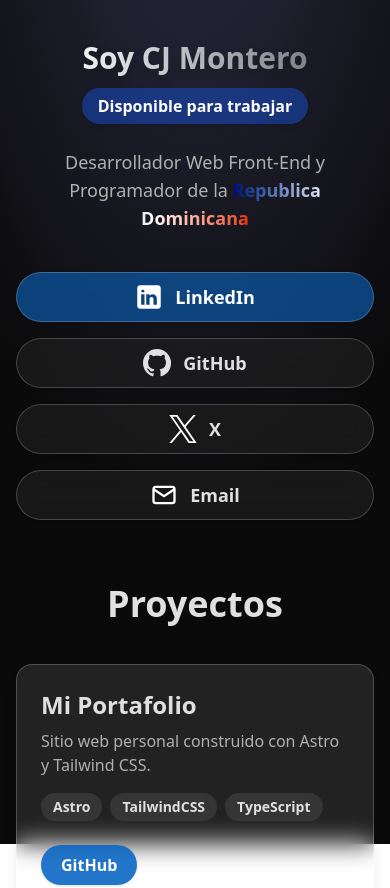
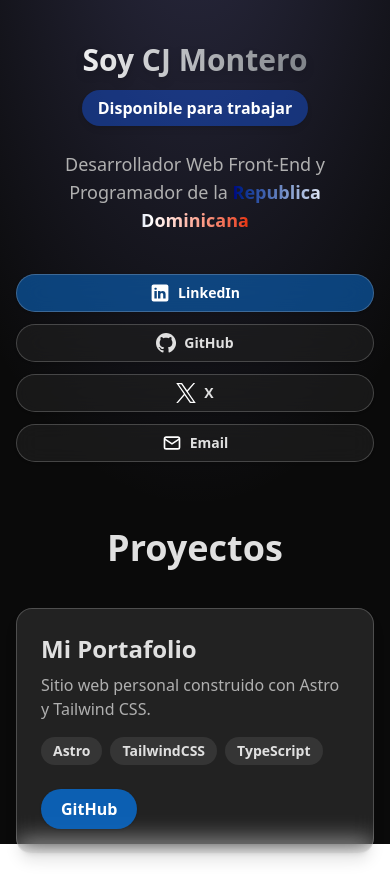
Before and after one commit to CJ-Montero/portfolio, an Astro site: page / in a window 390 px wide. Shown: the top 888 px of the page. Built offline with nearby package versions, Linux system fonts and the light colour scheme; Astro itself is replaced by a stand-in of ours.

Commit message:
Actualizar el componente hero para mejorar la estructura y el estilo de los enlaces sociales.

```diff
--- a/src/components/hero.astro
+++ b/src/components/hero.astro
@@ -14,21 +14,21 @@
       Desarrollador Web Front-End y Programador de la
       <span class="bg-gradient-to-r from-[#000080] via-white to-[#e62e00] bg-clip-text text-transparent font-extrabold">Republica Dominicana</span>
     </p>
-    <div class="flex flex-col sm:flex-row gap-4 sm:gap-6 mt-8 sm:mt-10 justify-center items-center w-full">
-      <a href="https://www.linkedin.com/in/cejotamontero/" target="_blank" rel="noopener" class="inline-flex items-center gap-3 px-6 sm:px-7 py-2.5 sm:py-3 rounded-full bg-[#0A66C2]/60 border border-white/20 backdrop-blur-md text-white text-lg sm:text-xl font-semibold shadow hover:bg-[#0A66C2]/80 transition-all duration-200 w-full sm:w-auto justify-center">
-        <img src="/linkedin.svg" alt="LinkedIn" class="w-7 h-7 sm:w-8 sm:h-8" />
+    <div class="grid grid-cols-1 xs:grid-cols-2 gap-3 sm:flex sm:flex-row sm:gap-6 mt-8 sm:mt-10 justify-center items-center w-full">
+      <a href="https://www.linkedin.com/in/cejotamontero/" target="_blank" rel="noopener" class="inline-flex items-center gap-2 sm:gap-3 px-3 sm:px-7 py-2 sm:py-3 rounded-full bg-[#0A66C2]/60 border border-white/20 backdrop-blur-md text-white text-sm sm:text-xl font-semibold shadow hover:bg-[#0A66C2]/80 transition-all duration-200 w-full sm:w-auto justify-center">
+        <img src="/linkedin.svg" alt="LinkedIn" class="w-5 h-5 sm:w-8 sm:h-8" />
         LinkedIn
       </a>
-      <a href="https://github.com/CJ-Montero" target="_blank" rel="noopener" class="inline-flex items-center gap-3 px-6 sm:px-7 py-2.5 sm:py-3 rounded-full bg-[#222]/60 border border-white/20 backdrop-blur-md text-[#E0E0E0] text-lg sm:text-xl font-semibold shadow hover:bg-[#444444]/80 hover:text-white transition-all duration-200 w-full sm:w-auto justify-center">
-        <svg class="w-7 h-7 sm:w-8 sm:h-8" fill="currentColor" viewBox="0 0 24 24"><path d="M12 0c-6.627 0-12 5.373-12 12 0 5.303 3.438 9.8 8.205 11.387.6.113.82-.258.82-.577v-2.234c-3.338.726-4.033-1.416-4.033-1.416-.546-1.387-1.333-1.756-1.333-1.756-1.089-.745.083-.729.083-.729 1.205.084 1.84 1.237 1.84 1.237 1.07 1.834 2.809 1.304 3.495.997.108-.775.418-1.305.762-1.605-2.665-.305-5.466-1.334-5.466-5.931 0-1.311.469-2.381 1.236-3.221-.124-.303-.535-1.523.117-3.176 0 0 1.008-.322 3.301 1.23.957-.266 1.983-.399 3.003-.404 1.02.005 2.047.138 3.006.404 2.291-1.553 3.297-1.23 3.297-1.23.653 1.653.242 2.873.119 3.176.77.84 1.235 1.91 1.235 3.221 0 4.609-2.803 5.624-5.475 5.921.43.371.823 1.102.823 2.222v3.293c0 .322.218.694.825.576 4.765-1.589 8.2-6.085 8.2-11.386 0-6.627-5.373-12-12-12z"/></svg>
+      <a href="https://github.com/CJ-Montero" target="_blank" rel="noopener" class="inline-flex items-center gap-2 sm:gap-3 px-3 sm:px-7 py-2 sm:py-3 rounded-full bg-[#222]/60 border border-white/20 backdrop-blur-md text-[#E0E0E0] text-sm sm:text-xl font-semibold shadow hover:bg-[#444444]/80 hover:text-white transition-all duration-200 w-full sm:w-auto justify-center">
+        <svg class="w-5 h-5 sm:w-8 sm:h-8" fill="currentColor" viewBox="0 0 24 24"><path d="M12 0c-6.627 0-12 5.373-12 12 0 5.303 3.438 9.8 8.205 11.387.6.113.82-.258.82-.577v-2.234c-3.338.726-4.033-1.416-4.033-1.416-.546-1.387-1.333-1.756-1.333-1.756-1.089-.745.083-.729.083-.729 1.205.084 1.84 1.237 1.84 1.237 1.07 1.834 2.809 1.304 3.495.997.108-.775.418-1.305.762-1.605-2.665-.305-5.466-1.334-5.466-5.931 0-1.311.469-2.381 1.236-3.221-.124-.303-.535-1.523.117-3.176 0 0 1.008-.322 3.301 1.23.957-.266 1.983-.399 3.003-.404 1.02.005 2.047.138 3.006.404 2.291-1.553 3.297-1.23 3.297-1.23.653 1.653.242 2.873.119 3.176.77.84 1.235 1.91 1.235 3.221 0 4.609-2.803 5.624-5.475 5.921.43.371.823 1.102.823 2.222v3.293c0 .322.218.694.825.576 4.765-1.589 8.2-6.085 8.2-11.386 0-6.627-5.373-12-12-12z"/></svg>
         GitHub
       </a>
-      <a href="https://x.com/CeJota_Montero" target="_blank" rel="noopener" class="inline-flex items-center gap-3 px-6 sm:px-7 py-2.5 sm:py-3 rounded-full bg-[#222]/60 border border-white/20 backdrop-blur-md text-[#E0E0E0] text-lg sm:text-xl font-semibold shadow hover:bg-[#444444]/80 hover:text-white transition-all duration-200 w-full sm:w-auto justify-center">
-        <img src="/x.svg" alt="X" class="w-7 h-7 sm:w-8 sm:h-8" />
+      <a href="https://x.com/CeJota_Montero" target="_blank" rel="noopener" class="inline-flex items-center gap-2 sm:gap-3 px-3 sm:px-7 py-2 sm:py-3 rounded-full bg-[#222]/60 border border-white/20 backdrop-blur-md text-[#E0E0E0] text-sm sm:text-xl font-semibold shadow hover:bg-[#444444]/80 hover:text-white transition-all duration-200 w-full sm:w-auto justify-center">
+        <img src="/x.svg" alt="X" class="w-5 h-5 sm:w-8 sm:h-8" />
         X
       </a>
-      <a href="mailto:cristianmontero.contacto@gmail.com" class="inline-flex items-center gap-3 px-6 sm:px-7 py-2.5 sm:py-3 rounded-full bg-[#222]/60 border border-white/20 backdrop-blur-md text-[#E0E0E0] text-lg sm:text-xl font-semibold shadow hover:bg-[#444444]/80 hover:text-white transition-all duration-200 w-full sm:w-auto justify-center">
-        <svg class="w-7 h-7 sm:w-8 sm:h-8" fill="none" stroke="white" stroke-width="2" viewBox="0 0 24 24">
+      <a href="mailto:cristianmontero.contacto@gmail.com" class="inline-flex items-center gap-2 sm:gap-3 px-3 sm:px-7 py-2 sm:py-3 rounded-full bg-[#222]/60 border border-white/20 backdrop-blur-md text-[#E0E0E0] text-sm sm:text-xl font-semibold shadow hover:bg-[#444444]/80 hover:text-white transition-all duration-200 w-full sm:w-auto justify-center">
+        <svg class="w-5 h-5 sm:w-8 sm:h-8" fill="none" stroke="white" stroke-width="2" viewBox="0 0 24 24">
           <rect x="3" y="5" width="18" height="14" rx="2" stroke="white" stroke-width="2" fill="none"/>
           <path d="M3 7l9 6 9-6" stroke="white" stroke-width="2" fill="none"/>
         </svg>
```
